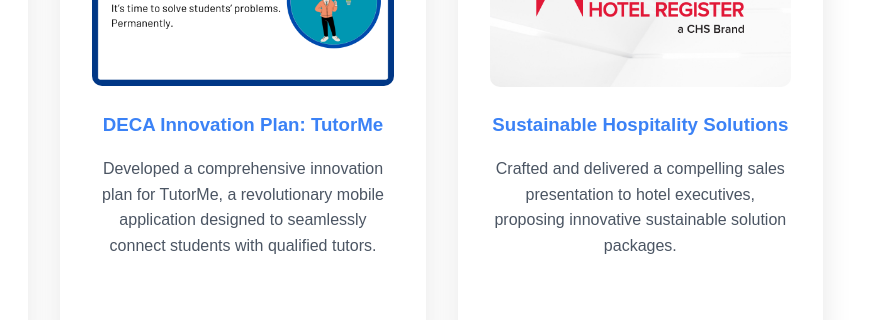
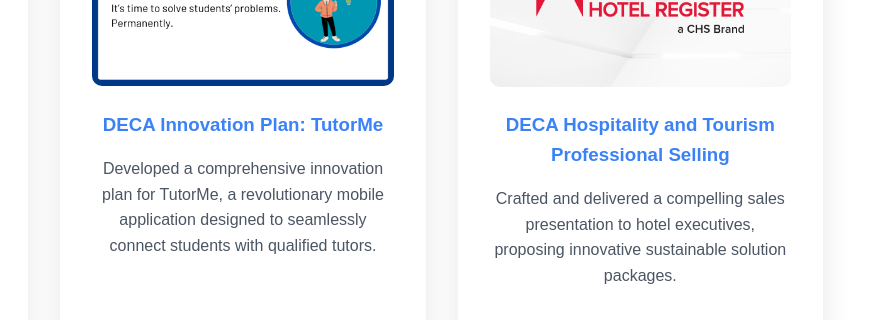
Before and after one commit to Dixit-Ishaan/ishaan-dixit-portfolio, a plain HTML site: page projects.html in a window 1280 px wide. Shown: the part 1107-1427 px from the top of the page, 397-1280 px from the left. Drawn offline with Linux system fonts and the light colour scheme.

Commit message:
Update projects.html

```diff
--- a/projects.html
+++ b/projects.html
@@ -84,7 +84,7 @@
                     <a href="Hospitality and Tourism Professional Selling Presentation.pdf" target="_blank">
                         <img src="HTPS Selling.png" alt="Sustainable Hospitality" style="width:100%; border-radius: 10px; margin-bottom: 1rem;">
                     </a>
-                    <h3>Sustainable Hospitality Solutions</h3>
+                    <h3>DECA Hospitality and Tourism Professional Selling</h3>
                     <p>Crafted and delivered a compelling sales presentation to hotel executives, proposing innovative sustainable solution packages.</p>
                 </div>
             </div>
```
